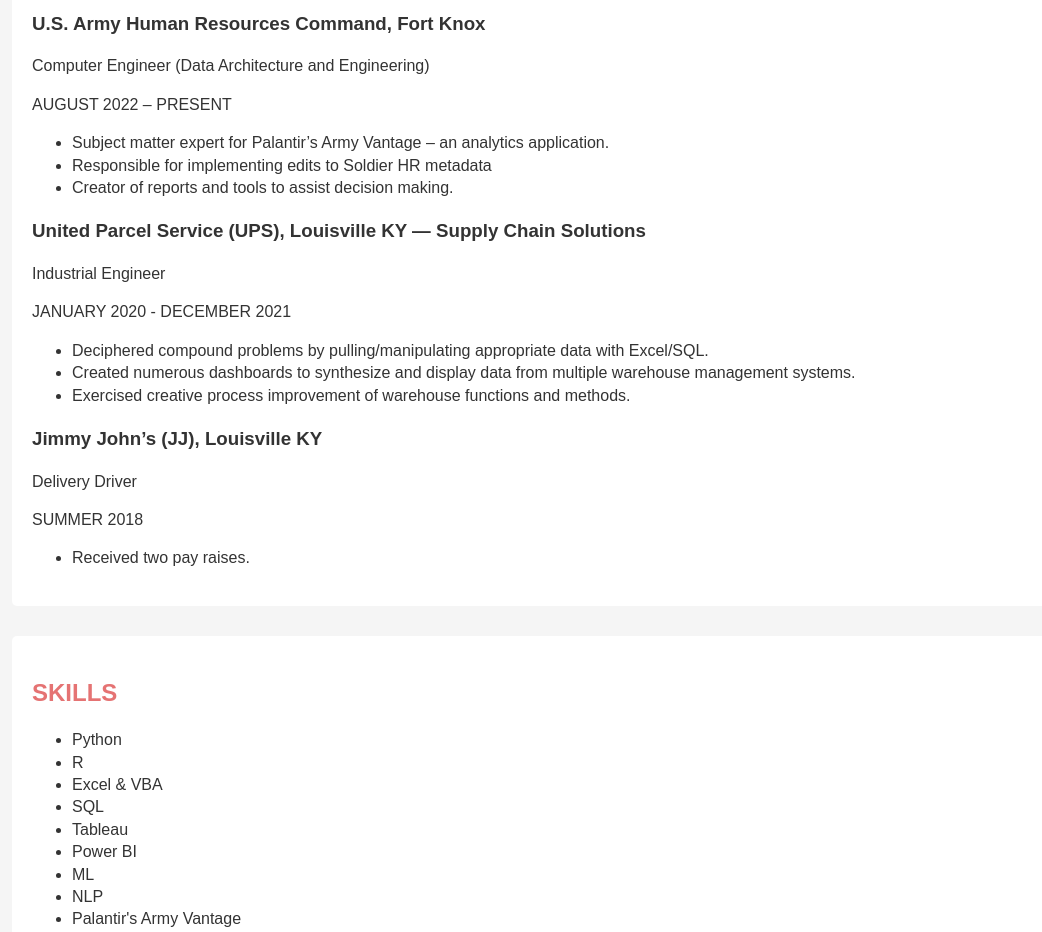
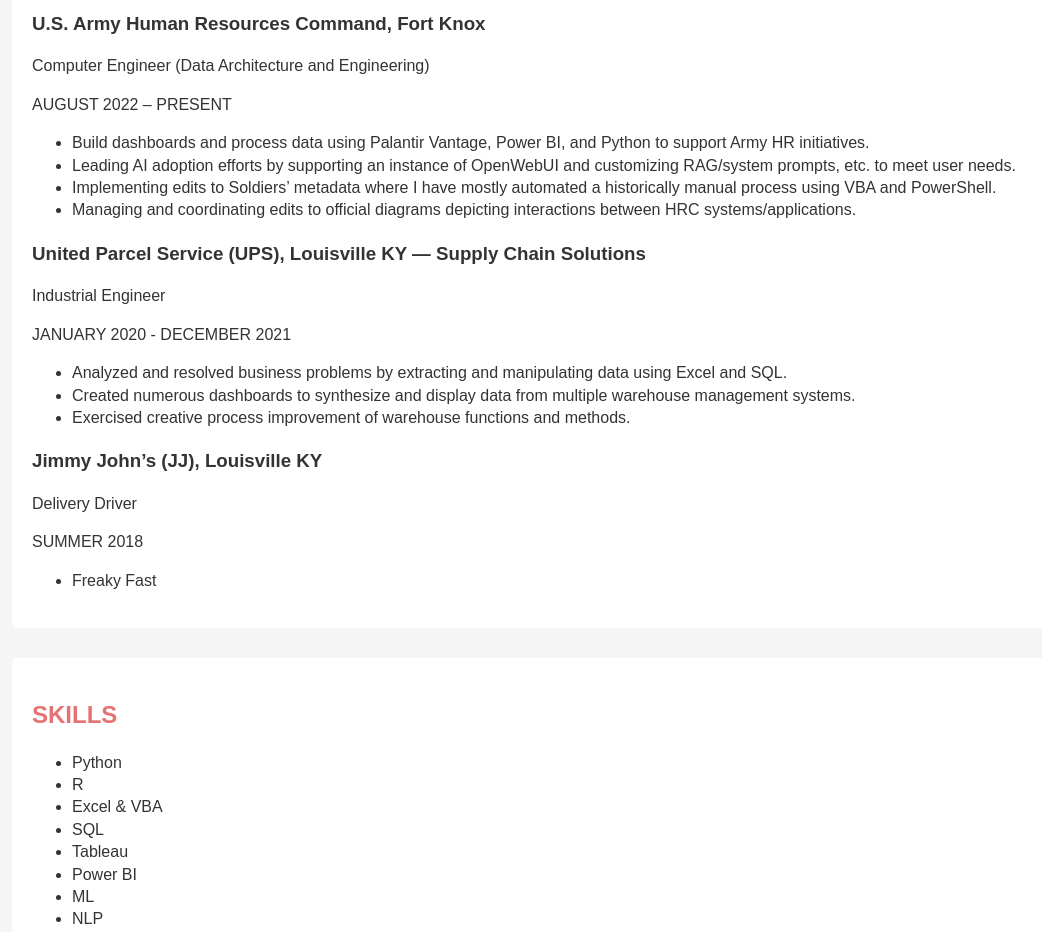
Before and after one commit to narry67/Resume, a website built with webpack: page index.html in a window 1280 px wide. Shown: the part 1480-2412 px from the top of the page, without its empty margins (8-1050 px from the left). Built offline with nearby package versions, Linux system fonts and the light colour scheme.

Commit message:
Update index.html

```diff
--- a/index.html
+++ b/index.html
@@ -114,15 +114,16 @@
         <p>Computer Engineer (Data Architecture and Engineering)</p>
         <p>AUGUST 2022 – PRESENT</p>
         <ul>
-            <li>Subject matter expert for Palantir’s Army Vantage – an analytics application.</li>
-            <li>Responsible for implementing edits to Soldier HR metadata</li>
-            <li>Creator of reports and tools to assist decision making.</li>
+            <li>Build dashboards and process data using Palantir Vantage, Power BI, and Python to support Army HR initiatives.</li>
+            <li>Leading AI adoption efforts by supporting an instance of OpenWebUI and customizing RAG/system prompts, etc. to meet user needs.</li>
+            <li>Implementing edits to Soldiers’ metadata where I have mostly automated a historically manual process using VBA and PowerShell.</li>
+            <li>Managing and coordinating edits to official diagrams depicting interactions between HRC systems/applications.</li>
         </ul>
         <h3>United Parcel Service (UPS), Louisville KY — Supply Chain Solutions</h3>
         <p>Industrial Engineer</p>
         <p>JANUARY 2020 - DECEMBER 2021</p>
         <ul>
-            <li>Deciphered compound problems by pulling/manipulating appropriate data with Excel/SQL.</li>
+            <li>Analyzed and resolved business problems by extracting and manipulating data using Excel and SQL.</li>
             <li>Created numerous dashboards to synthesize and display data from multiple warehouse management systems.</li>
             <li>Exercised creative process improvement of warehouse functions and methods.</li>
         </ul>
@@ -130,7 +131,7 @@
         <p>Delivery Driver</p>
         <p>SUMMER 2018</p>
         <ul>
-            <li>Received two pay raises.</li>
+            <li>Freaky Fast</li>
         </ul>
     </section>
 
```
